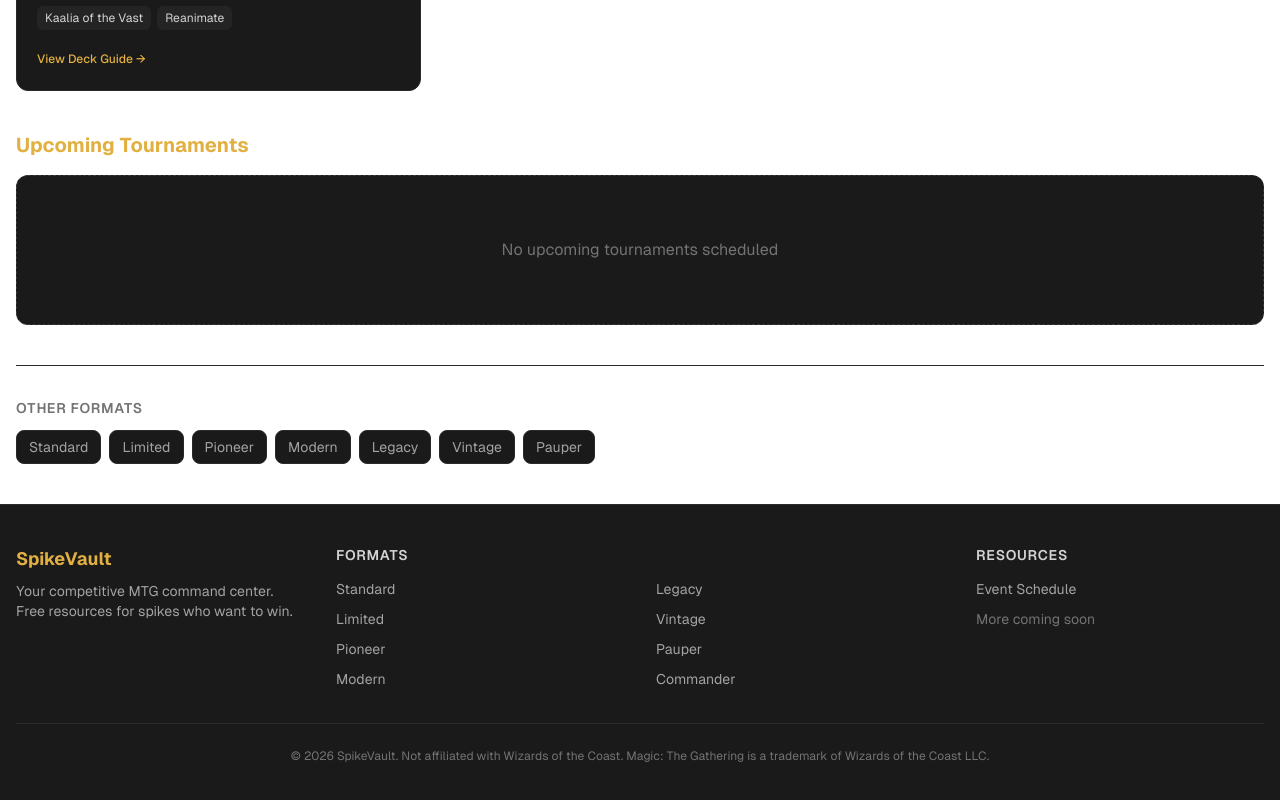
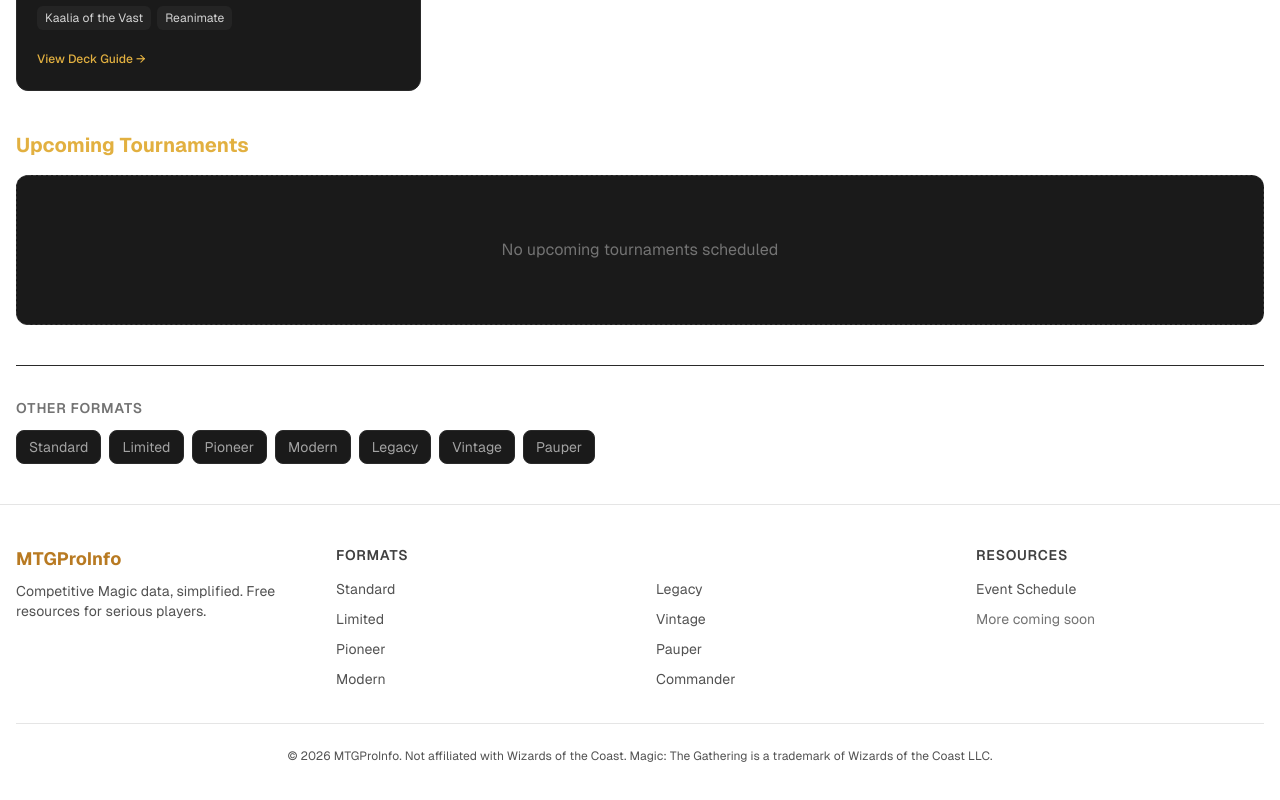
Before and after one commit to leobotclawd-ship-it/spike-vault, a Next.js app: page /format/commander in a window 1280 px wide. Shown: the part 714-1514 px from the top of the page. Built offline with nearby package versions, Linux system fonts and the light colour scheme.

Commit message:
fix: Update Footer to MTGProInfo + add light mode variants to all elements + fix CSS variables

```diff
--- a/src/app/globals.css
+++ b/src/app/globals.css
@@ -3,6 +3,11 @@
 @tailwind utilities;
 
 :root {
+  --background: #ffffff;
+  --foreground: #1a1a1a;
+}
+
+html.dark {
   --background: #0d0d0d;
   --foreground: #e5e5e5;
 }
--- a/src/components/Footer.tsx
+++ b/src/components/Footer.tsx
@@ -3,21 +3,20 @@ import { formats } from "@/data/formats";
 
 export default function Footer() {
   return (
-    <footer className="border-t border-border bg-bg-secondary">
+    <footer className="border-t border-neutral-200 dark:border-border bg-white dark:bg-bg-secondary">
       <div className="mx-auto max-w-7xl px-4 py-10">
         <div className="grid gap-8 sm:grid-cols-2 lg:grid-cols-4">
           {/* Brand */}
           <div>
-            <span className="text-lg font-bold text-gold-400">SpikeVault</span>
-            <p className="mt-2 text-sm text-neutral-400">
-              Your competitive MTG command center. Free resources for spikes who
-              want to win.
+            <span className="text-lg font-bold text-gold-600 dark:text-gold-400">MTGProInfo</span>
+            <p className="mt-2 text-sm text-neutral-600 dark:text-neutral-400">
+              Competitive Magic data, simplified. Free resources for serious players.
             </p>
           </div>
 
           {/* Formats */}
           <div>
-            <h3 className="mb-3 text-sm font-semibold uppercase tracking-wider text-neutral-300">
+            <h3 className="mb-3 text-sm font-semibold uppercase tracking-wider text-neutral-700 dark:text-neutral-300">
               Formats
             </h3>
             <ul className="space-y-1.5">
@@ -25,7 +24,7 @@ export default function Footer() {
                 <li key={f.slug}>
                   <Link
                     href={`/format/${f.slug}`}
-                    className="text-sm text-neutral-400 transition-colors hover:text-gold-400"
+                    className="text-sm text-neutral-600 dark:text-neutral-400 transition-colors hover:text-gold-600 dark:hover:text-gold-400"
                   >
                     {f.name}
                   </Link>
@@ -34,7 +33,7 @@ export default function Footer() {
             </ul>
           </div>
           <div>
-            <h3 className="mb-3 text-sm font-semibold uppercase tracking-wider text-neutral-300">
+            <h3 className="mb-3 text-sm font-semibold uppercase tracking-wider text-neutral-700 dark:text-neutral-300">
               &nbsp;
             </h3>
             <ul className="space-y-1.5">
@@ -42,7 +41,7 @@ export default function Footer() {
                 <li key={f.slug}>
                   <Link
                     href={`/format/${f.slug}`}
-                    className="text-sm text-neutral-400 transition-colors hover:text-gold-400"
+                    className="text-sm text-neutral-600 dark:text-neutral-400 transition-colors hover:text-gold-600 dark:hover:text-gold-400"
                   >
                     {f.name}
                   </Link>
@@ -53,20 +52,20 @@ export default function Footer() {
 
           {/* Links */}
           <div>
-            <h3 className="mb-3 text-sm font-semibold uppercase tracking-wider text-neutral-300">
+            <h3 className="mb-3 text-sm font-semibold uppercase tracking-wider text-neutral-700 dark:text-neutral-300">
               Resources
             </h3>
             <ul className="space-y-1.5">
               <li>
                 <Link
                   href="/schedule"
-                  className="text-sm text-neutral-400 transition-colors hover:text-gold-400"
+                  className="text-sm text-neutral-600 dark:text-neutral-400 transition-colors hover:text-gold-600 dark:hover:text-gold-400"
                 >
                   Event Schedule
                 </Link>
               </li>
               <li>
-                <span className="text-sm text-neutral-500">
+                <span className="text-sm text-neutral-500 dark:text-neutral-500">
                   More coming soon
                 </span>
               </li>
@@ -74,8 +73,8 @@ export default function Footer() {
           </div>
         </div>
 
-        <div className="mt-8 border-t border-border pt-6 text-center text-xs text-neutral-500">
-          &copy; {new Date().getFullYear()} SpikeVault. Not affiliated with
+        <div className="mt-8 border-t border-neutral-200 dark:border-border pt-6 text-center text-xs text-neutral-600 dark:text-neutral-500">
+          &copy; {new Date().getFullYear()} MTGProInfo. Not affiliated with
           Wizards of the Coast. Magic: The Gathering is a trademark of Wizards
           of the Coast LLC.
         </div>
```
